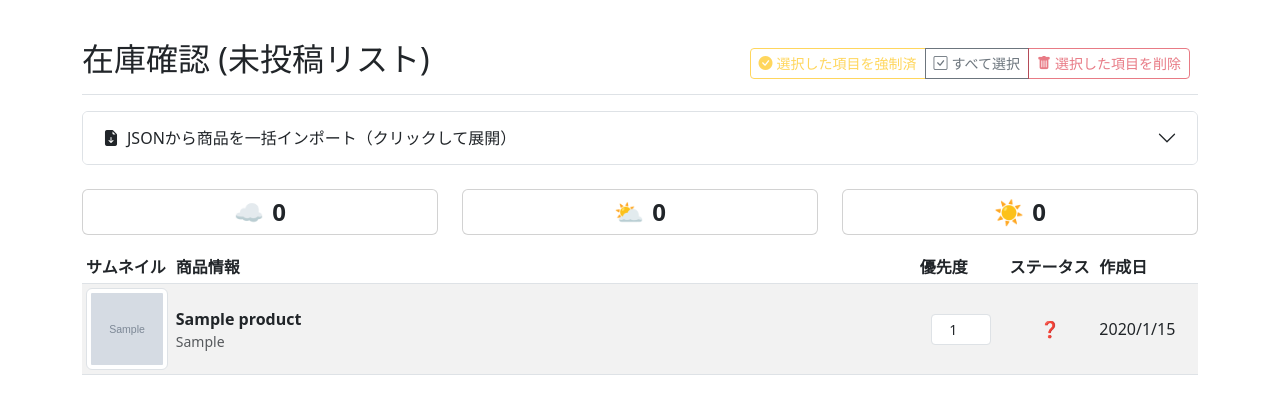
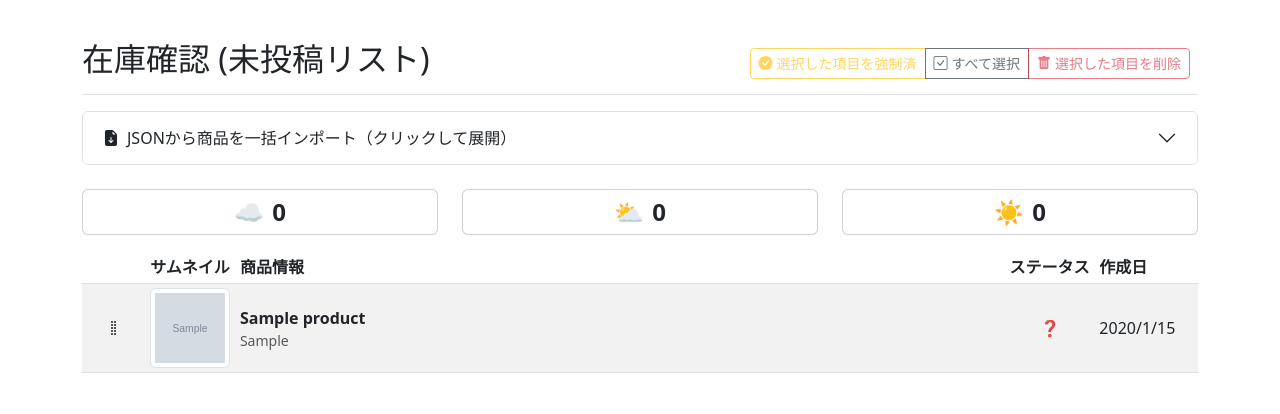
Before and after one commit to HiroyukiUrata/r_auto, a FastAPI app: page /inventory in a window 1280 px wide. Shown: the part 56-470 px from the top of the page. Run offline with FastAPI, Linux system fonts and the light colour scheme; tables that the repository leaves empty hold one stand-in row (values such as "Sample post"); grey boxes marked "Sample" are stand-in pictures.

Commit message:
D&Dで順番設定

```diff
--- a/app/core/database.py
+++ b/app/core/database.py
@@ -401,3 +401,20 @@ def delete_multiple_products(product_ids: list[int]):
         return cursor.rowcount
     finally:
         conn.close()
+
+def update_product_order(product_ids: list[int]):
+    """商品のリスト順に基づいてpriorityを更新する"""
+    if not product_ids:
+        return
+
+    conn = get_db_connection()
+    try:
+        cursor = conn.cursor()
+        # リストの先頭が高い優先度になるように、priorityを降順で設定
+        max_priority = len(product_ids)
+        for i, product_id in enumerate(product_ids):
+            cursor.execute("UPDATE products SET priority = ? WHERE id = ?", (max_priority - i, product_id))
+        conn.commit()
+        logging.info(f"{len(product_ids)}件の商品の順序を更新しました。")
+    finally:
+        conn.close()
--- a/app/web/api.py
+++ b/app/web/api.py
@@ -10,7 +10,7 @@ from pydantic import BaseModel
 
 # タスク定義を一元的にインポート
 from app.core.task_definitions import TASK_DEFINITIONS
-from app.core.database import get_all_inventory_products, update_product_status, delete_all_products, init_db, delete_product, update_status_for_multiple_products, delete_multiple_products, get_product_count_by_status, get_error_products_in_last_24h, update_product_priority
+from app.core.database import get_all_inventory_products, update_product_status, delete_all_products, init_db, delete_product, update_status_for_multiple_products, delete_multiple_products, get_product_count_by_status, get_error_products_in_last_24h, update_product_priority, update_product_order
 from app.tasks.posting import run_posting
 from app.tasks.get_post_url import run_get_post_url
 from app.tasks.import_products import process_and_import_products
@@ -377,6 +377,17 @@ async def update_priority(product_id: int, request: PriorityUpdateRequest):
         logging.error(f"商品ID {product_id} の優先度更新中にエラー: {e}")
         return JSONResponse(status_code=500, content={"status": "error", "message": "優先度の更新に失敗しました。"})
 
+@app.post("/api/inventory/update-order")
+async def update_inventory_order(request: BulkUpdateRequest):
+    """在庫商品の表示順（優先度）を一括で更新する"""
+    try:
+        update_product_order(request.product_ids)
+        return JSONResponse(content={"status": "success", "message": "商品の順序を更新しました。"})
+    except Exception as e:
+        logging.error(f"商品順序の一括更新中にエラーが発生しました: {e}")
+        return JSONResponse(status_code=500, content={"status": "error", "message": "順序の更新に失敗しました。"})
+
+
 @app.post("/api/inventory/bulk-complete")
 async def bulk_complete_inventory_items(request: BulkUpdateRequest):
     """複数の在庫商品を一括で「投稿済」ステータスに更新する"""
--- a/web/templates/inventory.html
+++ b/web/templates/inventory.html
@@ -51,9 +51,9 @@
         <thead>
             <tr>
                 <th scope="col" style="width: 5%;"></th>
+                <th scope="col" style="width: 5%;"></th>
                 <th scope="col" style="width: 7%;">サムネイル</th>
-                <th scope="col" style="width: 58%;">商品情報</th>
-                <th scope="col" style="width: 7%;">優先度</th>
+                <th scope="col" style="width: 60%;">商品情報</th>
                 <th scope="col" style="width: 7%;">ステータス</th>
                 <th scope="col" style="width: 8%;">作成日</th>
             </tr>
@@ -108,9 +108,10 @@
         border: 3px solid #0d6efd; /* Bootstrapのプライマリカラーで枠線を太く、色を濃くする */
         padding: 1px; /* 枠線の太さが増えた分、パディングを調整して画像のサイズ感を維持 */
     }
-    .priority-input {
-        width: 60px;
-        margin: auto;
+    .inventory-thumbnail {
+        width: 80px;
+        height: 80px;
+        object-fit: cover;
     }
     /* スマートフォンなどの小さい画面向けのスタイル */
     @media (max-width: 767.98px) {
@@ -126,17 +127,13 @@
             }
             /* 各列の幅を再調整 */
             td:nth-child(5) { width: 15%; }  /* ステータス */
-            td:nth-child(4) { width: 10%; }  /* 優先度 (狭くする) */
-            td:nth-child(3) { width: 60%; }  /* 商品情報 (広げる) */
-            td:nth-child(2) { width: 15%; }
-
-        }
-
-        /* 画面幅が狭い場合、優先度入力ボックスの幅を調整 */
-        .priority-input {
-            width: 30px;
-            padding-left: 0.25rem;
-            padding-right: 0.25rem;
+            td:nth-child(4) { width: 65%; }  /* 商品情報 */
+            td:nth-child(3) { width: 15%; }  /* サムネイル */
+            td:nth-child(2) { display: table-cell; width: 5%; } /* ハンドル列を表示 */
+            .inventory-thumbnail {
+                width: 40px;
+                height: 40px;
+            }
         }
     }
 
@@ -163,10 +160,20 @@
         /* チェックボックス列を常に非表示にする */
         display: none;
     }
+    /* ドラッグ中のゴースト要素のスタイル */
+    .sortable-ghost {
+        opacity: 0.4;
+        background-color: #c8ebfb;
+    }
+    .drag-handle {
+        cursor: grab;
+        color: #adb5bd;
+    }
 </style>
 {% endblock %}
 
 {% block scripts %}
+<script src="https://cdn.jsdelivr.net/npm/sortablejs@latest/Sortable.min.js"></script>
 <script>
     // グローバルスコープにモーダルインスタンスを保持
     let infoModalInstance = null;
@@ -260,28 +267,6 @@
             console.error('Error:', error);
             alert(error.message);
         }
-    }
-
-    let priorityUpdateTimeout;
-    function updatePriority(productId, priority) {
-        // 連続した変更をまとめるためのデバウンス処理
-        clearTimeout(priorityUpdateTimeout);
-        priorityUpdateTimeout = setTimeout(async () => {
-            try {
-                const response = await fetch(`/api/inventory/${productId}/priority`, {
-                    method: 'POST',
-                    headers: { 'Content-Type': 'application/json' },
-                    body: JSON.stringify({ priority: parseInt(priority, 10) })
-                });
-                if (!response.ok) {
-                    const result = await response.json();
-                    throw new Error(result.message || '優先度の更新に失敗しました。');
-                }
-                // 成功時は何もしない（UIは既に更新されている）
-            } catch (error) {
-                alert(`エラー: ${error.message}`);
-            }
-        }, 500); // 500ms待ってからAPIを呼び出す
     }
 
     function getSelectedProductIds() {
@@ -417,17 +402,17 @@
                             <td>
                                 <input class="form-check-input product-checkbox" type="checkbox" value="${product.id}">
                             </td>
+                            <td class="text-center drag-handle">
+                                <i class="bi bi-grip-vertical"></i>
+                            </td>
                             <td>
                                 <a href="${product.url}" target="_blank" rel="noopener noreferrer">
-                                    <img src="${product.image_url || 'https://via.placeholder.com/80'}" alt="${product.name}" class="img-thumbnail" style="width: 100%; height: auto; aspect-ratio: 1 / 1; object-fit: cover;">
+                                    <img src="${product.image_url || 'https://via.placeholder.com/80'}" alt="${product.name}" class="img-thumbnail inventory-thumbnail">
                                 </a>
                             </td>
                             <td class="text-start">
                                 <div class="fw-bold truncate-cell" title="${product.name || ''}">${product.name || ''}</div>
                                 <div class="text-muted small truncate-cell" title="${product.ai_caption || ''}">${product.ai_caption || ''}</div>
-                            </td>
-                            <td class="text-center">
-                                <input type="number" class="form-control form-control-sm text-center priority-input" value="${product.priority || 0}" oninput="updatePriority(${product.id}, this.value)">
                             </td>
                             <td class="text-center" onclick="showInfoModal(this)" data-name="${product.name || ''}" data-caption="${product.ai_caption || ''}" data-post-url="${product.post_url || ''}" data-procurement-keyword="${product.procurement_keyword || ''}">${statusHtml}</td>
                             <td>
@@ -436,6 +421,30 @@
                         </tr>
                     `;
                     tableBody.innerHTML += row;
+                });
+
+                // SortableJSの初期化
+                new Sortable(tableBody, {
+                    animation: 150,
+                    ghostClass: 'sortable-ghost',
+                    handle: '.drag-handle', // ドラッグハンドルを専用のクラスに限定
+                    onEnd: async function (evt) {
+                        const productIds = Array.from(tableBody.querySelectorAll('tr')).map(tr => tr.id.replace('product-row-', ''));
+                        try {
+                            const response = await fetch('/api/inventory/update-order', {
+                                method: 'POST',
+                                headers: { 'Content-Type': 'application/json' },
+                                body: JSON.stringify({ product_ids: productIds })
+                            });
+                            if (!response.ok) {
+                                const result = await response.json();
+                                throw new Error(result.message || '順序の更新に失敗しました。');
+                            }
+                        } catch (error) {
+                            alert(`エラー: ${error.message}`);
+                            location.reload(); // エラー時はUIを元に戻すためにリロード
+                        }
+                    }
                 });
             });
 
```
